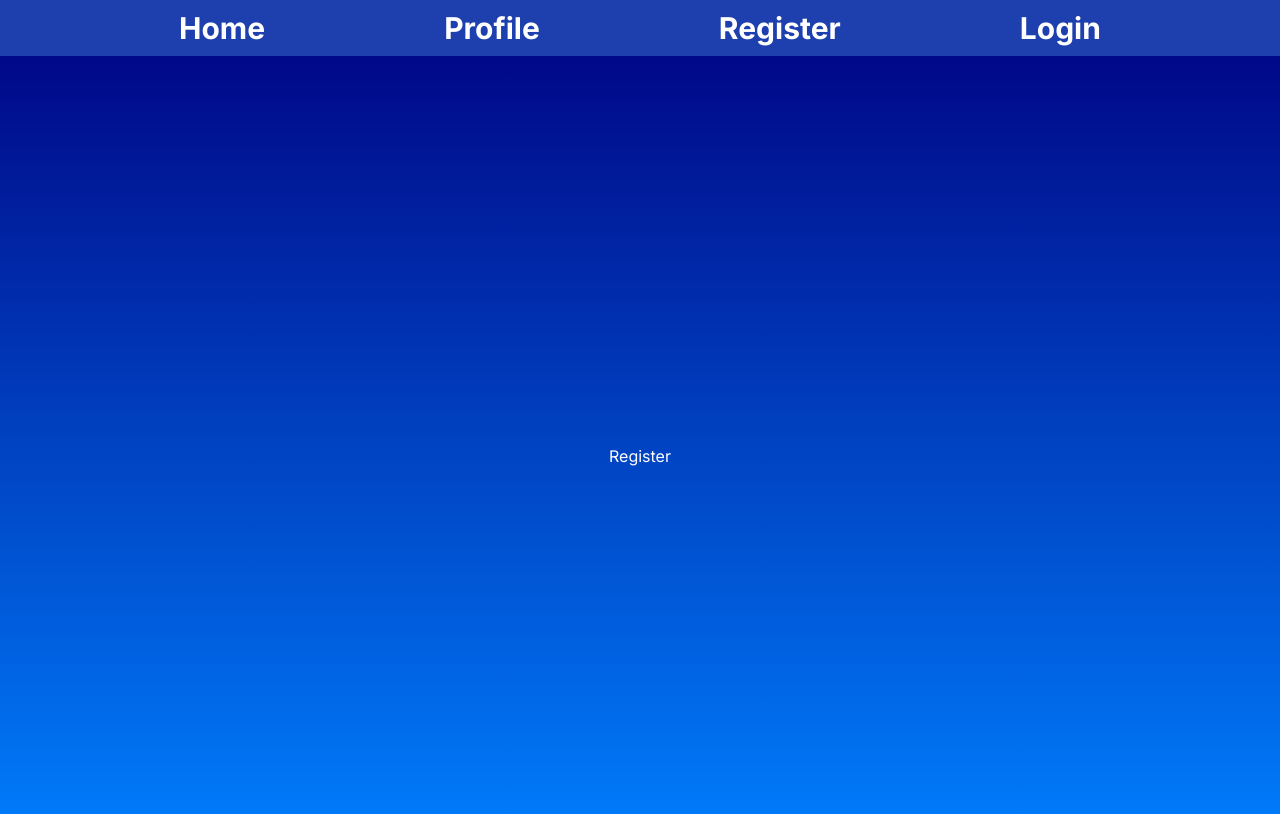
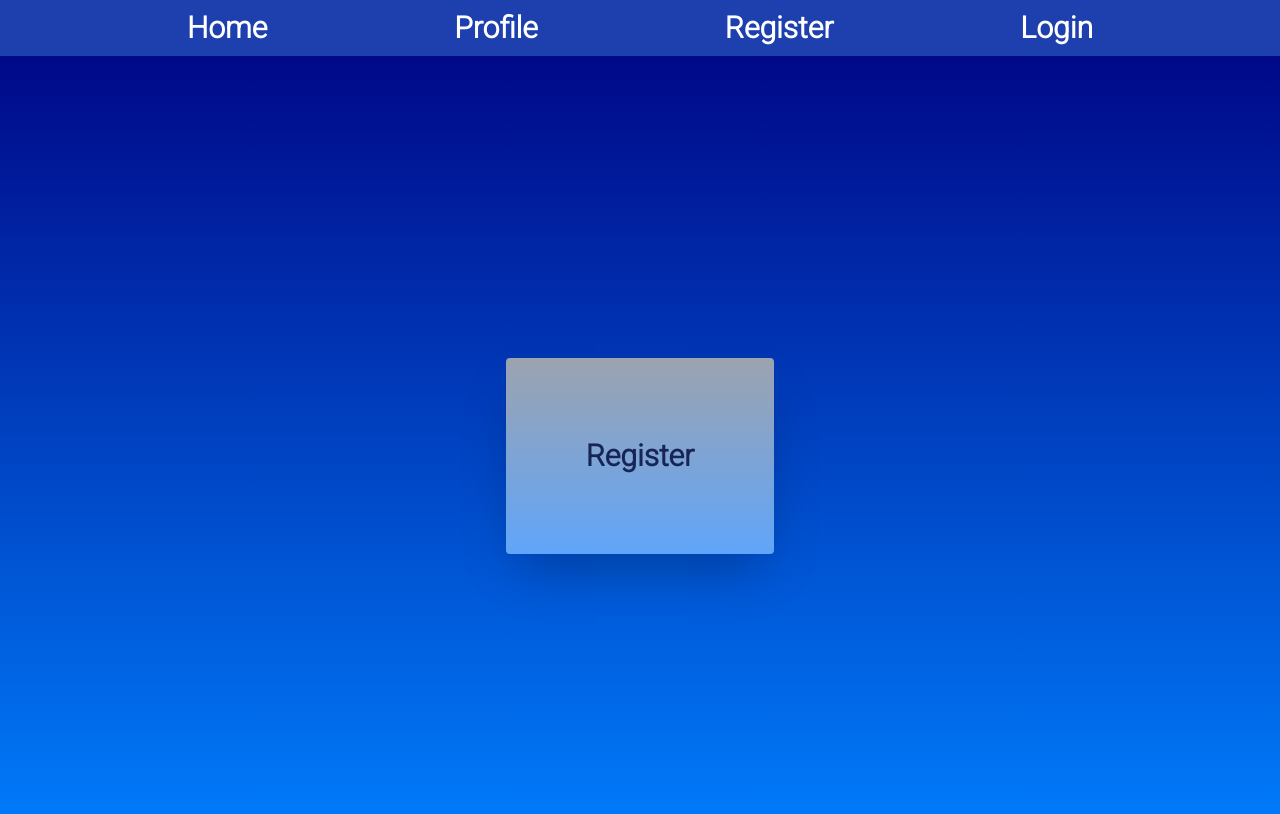
Before and after one commit to leo99effert/fakeblock, a Next.js app: page /register in a window 1280 px wide. Shown: the top 814 px of the page. Built offline with nearby package versions, Linux system fonts and the light colour scheme.

Commit message:
Register page work in progress

```diff
--- a/src/app/layout.tsx
+++ b/src/app/layout.tsx
@@ -1,13 +1,13 @@
 import type { Metadata } from "next";
-import { Inter } from "next/font/google";
+import { Roboto } from "next/font/google";
 import "./globals.css";
 import Nav from "@/components/Nav";
 
-const inter = Inter({ subsets: ["latin"] });
+const roboto = Roboto({ subsets: ["latin"], weight: ["300"] });
 
 export const metadata: Metadata = {
-  title: "Create Next App",
-  description: "Generated by create next app",
+  title: "Fakeblock",
+  description: "Fakeblock - Anti Social Network",
 };
 
 export default function RootLayout({
@@ -17,7 +17,7 @@ export default function RootLayout({
 }>) {
   return (
     <html lang="en">
-      <body className={inter.className}>
+      <body className={roboto.className}>
         <Nav />
         <div>{children}</div>
       </body>
--- a/src/app/register/page.tsx
+++ b/src/app/register/page.tsx
@@ -1,7 +1,9 @@
 export default function Register() {
   return (
     <div className="h-screen flex justify-center items-center">
-      <h1>Register</h1>
+      <div className="bg-gradient-to-b from-gray-400 to-blue-400 text-blue-950 font-bold text-3xl p-20 rounded shadow-2xl">
+        Register
+      </div>
     </div>
   );
 }
```
